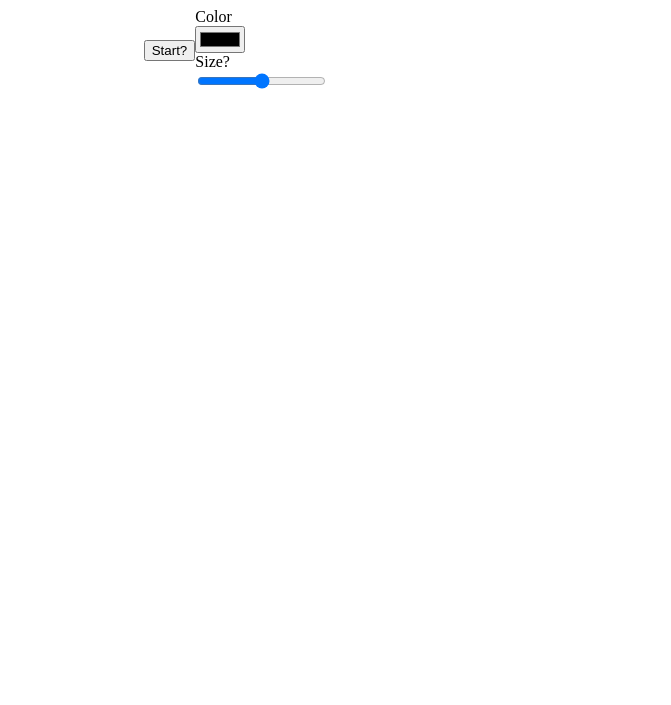
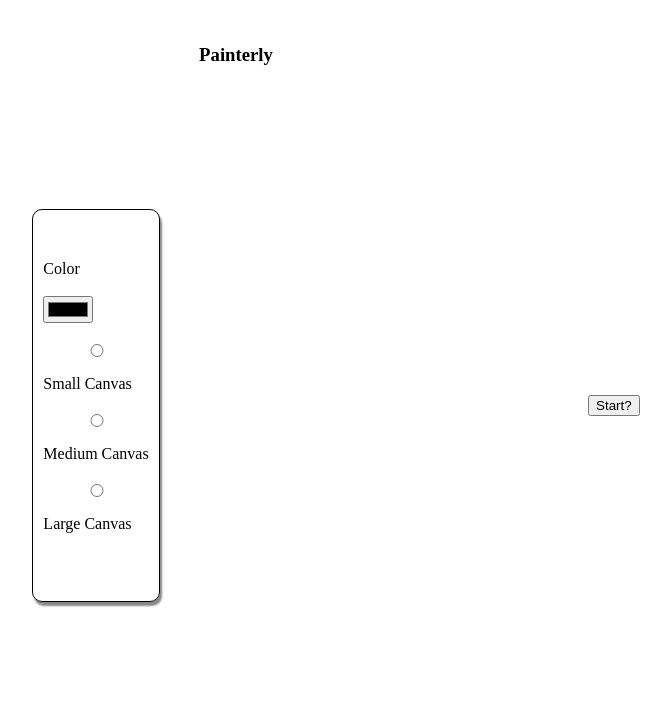
Before and after one commit to ADImantra/Etch-a-Sketch, a plain HTML site: page index.html in a window 1280 px wide. Shown: the whole page, without its empty margins (404-1075 px from the left). Drawn offline with Linux system fonts and the light colour scheme.

Commit message:
css for the options menu, allowed the user to change canvas size

```diff
--- a/index.html
+++ b/index.html
@@ -7,14 +7,23 @@
         <title>Sketch-book</title>
     </head>
     <body>
-        <button class="make-a-book">Start?</button>
-        <form class="pallete">
-            <label for="color-select">Color</label><br>
-            <input type="color" id="color-select" name="color-select"><br>
-            <label for="size-select">Size?</label><br>
-            <input type="range" id="size-select" name="size-select"><br>
-        </form>
-        <div class="sketch-space"></div>
+        <div class="title-bar">
+            <h3>Painterly</h3>
+        </div>
+        <div class="sketch-pad">
+            <form class="pallete">
+                <label for="color-select">Color</label><br>
+                <input type="color" id="color-select" name="color-select"><br>
+                <input type="radio" id="size-select-small" name="size-select" value="small"><br>
+                <label for="size-select-small">Small Canvas</label><br>
+                <input type="radio" id="size-select-med" name="size-select" value="medium"><br>
+                <label for="size-select-med">Medium Canvas</label><br>
+                <input type="radio" id="size-select-large" name="size-select" value="large"><br>
+                <label for="size-select-large">Large Canvas</label><br>
+            </form>
+            <button class="make-a-book">Start?</button>
+            <div class="sketch-space"></div>
+        </div>
         <script src="scripts/scripts.js"></script>
     </body>
 </html>
--- a/scripts/scripts.js
+++ b/scripts/scripts.js
@@ -1,13 +1,14 @@
 
-const gridSpace = document.querySelector(`body`)
+
+
+const gridSpace = document.querySelector(`.sketch-pad`)
 const sketchSpace = document.querySelector(`.sketch-space`);
 const startButton = document.querySelector(`.make-a-book`);
 const color = document.getElementById(`color-select`);
+const sizeSelect = document.querySelectorAll(`input[name="size-select"]`)
 
 document.addEventListener(`DOMContentLoaded`, initialize);
 startButton.addEventListener(`click`, painter)
-
-let mDown = false;
 
 gridSpace.addEventListener(`mousedown`, () => {
     mDown = true;
@@ -17,6 +18,26 @@ gridSpace.addEventListener(`mouseup` , () => {
     mDown = false;
 })
 
+let mDown = false;
+
+function getPalleteSize() {
+    for (const sizeButton of sizeSelect) {
+        if (sizeButton.checked) {
+            if (sizeButton.value === `small`) {
+                console.log(sizeButton.value)
+                return 16;
+            } else if (sizeButton.value === `medium`) {
+                console.log(sizeButton.value)
+                return 32;
+            } else {
+                console.log(sizeButton.value)
+                return 64;
+            };
+        };
+    };
+};
+
+
 
 //just a set up screen
 function initialize() {
@@ -24,17 +45,25 @@ function initialize() {
     color.value = `black`;
 }
 
+function palleteSetter(size) {
+    if (size === `small`) {
+        palleteSize = 32;
+
+    }
+};
+
 //actually builds grid and allows for "painting"
 function painter() {
     //builds the box
-    gridSpace.appendChild(sketchSpace)
-    for (let j =0; j < 32; j++) {
+    gridSpace.appendChild(sketchSpace);
+    startButton.remove();
+    for (let j =0; j < getPalleteSize(); j++) {
 
         col = document.createElement(`div`);
         col.setAttribute(`class`, `sketch-col`);
         sketchSpace.appendChild(col);
 
-        for (let i = 0; i < 32; i++) {
+        for (let i = 0; i < getPalleteSize(); i++) {
 
             sqr = document.createElement(`div`);
             sqr.setAttribute(`class`, `sketch-square`);
@@ -61,6 +90,8 @@ function painter() {
     }));
 };
 
+
+
 /*
 
 small square
--- a/styles/styles.css
+++ b/styles/styles.css
@@ -1,11 +1,33 @@
-body {
+* {
+    box-sizing: border-box;
+}
+
+.title-bar {
     display: flex;
     align-items: center;
     justify-content: center;
+    margin: 25px;
+}
+
+.sketch-pad {
+    display: flex;
+    align-items: center;
+    justify-content: space-evenly;
+}
+
+.pallete {
+    display: flex;
+    flex-direction: column;
+    margin: 100px 200px;
+    border: 1px solid black;
+    border-radius: 10px;
+    box-shadow: 2px 4px 2px #888888;
+    padding: 50px 10px;
 }
 
 .sketch-space {
     border: 2px solid black;
+    border-radius: 7px;
     display: flex;
     align-items: center;
     justify-content: flex-start;
```
